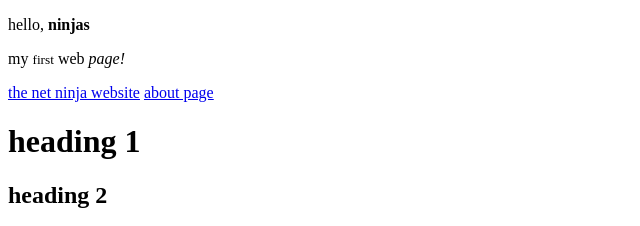
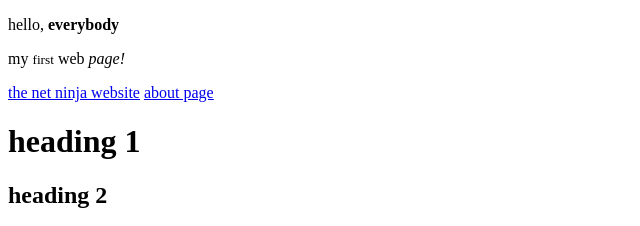
Before and after one commit to queencytech/my-repository, a plain HTML site: page index.html in a window 1280 px wide. Shown: the top 226 px of the page, 0-640 px from the left. Drawn offline with Linux system fonts and the light colour scheme.

Commit message:
update index text

```diff
--- a/index.html
+++ b/index.html
@@ -6,7 +6,7 @@
 <body>
 
     <div>
-        <p>hello, <strong>ninjas</strong></p>
+        <p>hello, <strong>everybody</strong></p>
         <p>my <small>first</small> web <em>page!</em></p>
         <a href="https://www. thenetninja.co.uk">the net ninja website</a>
         <a href="about.html">about page</a>
```
